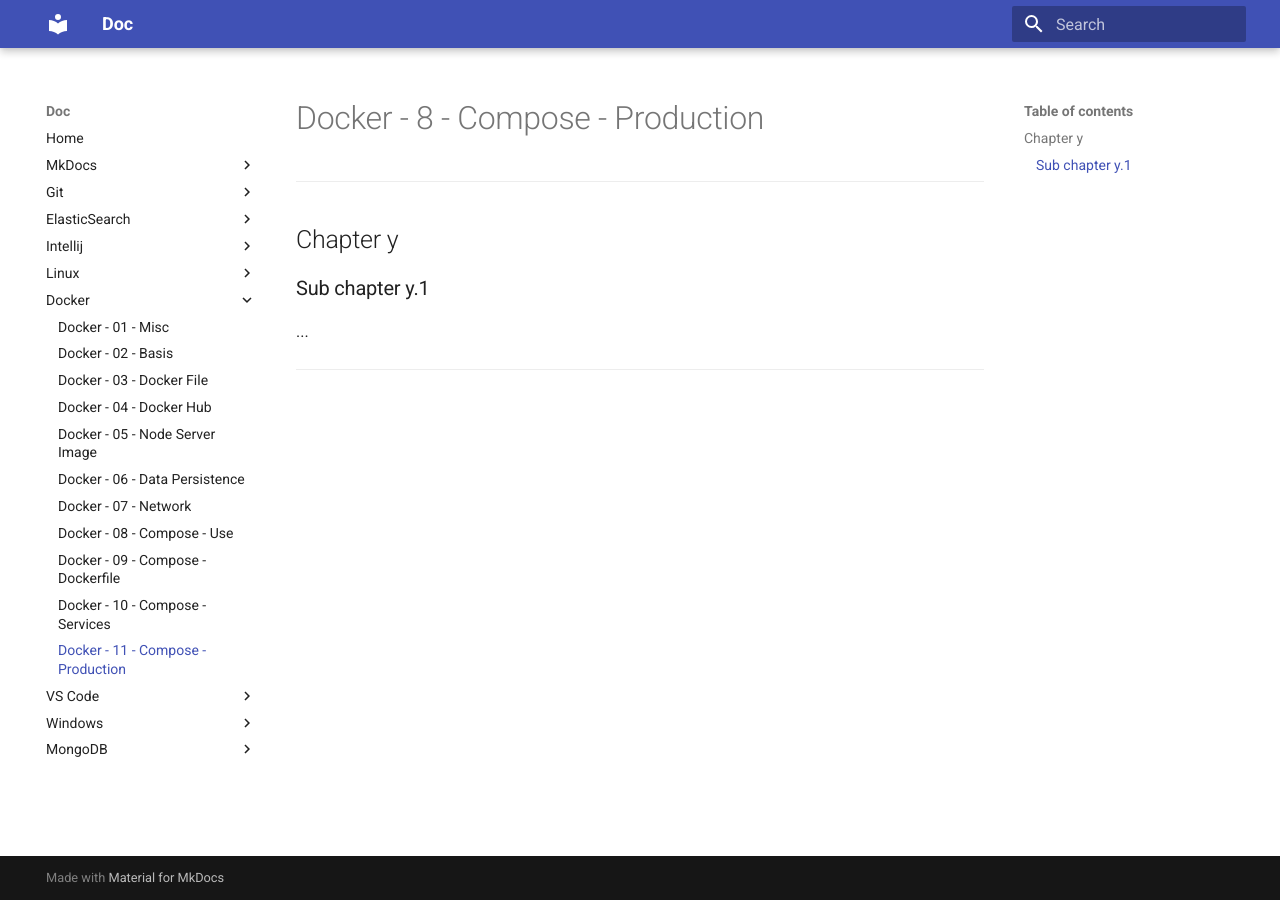
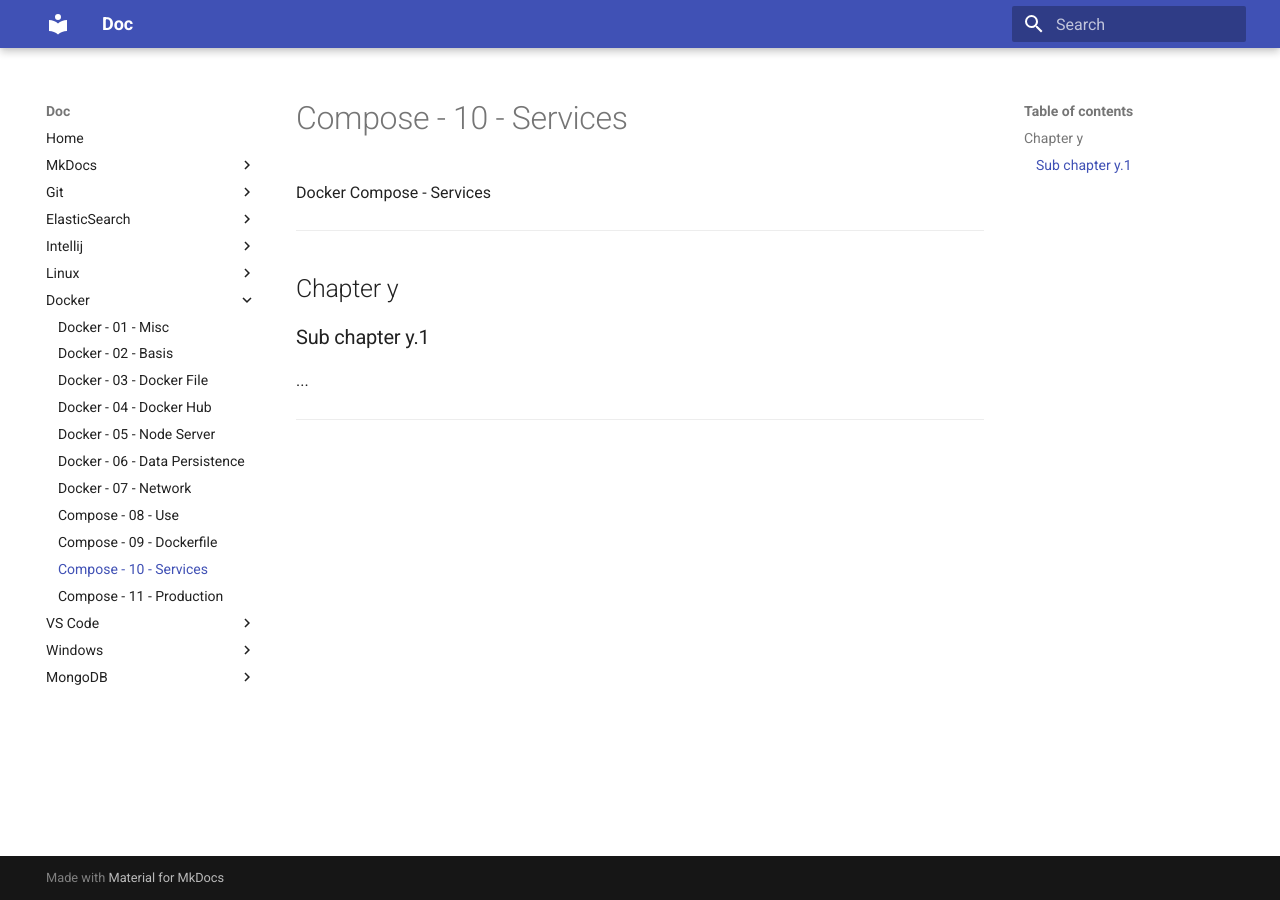
Before and after one commit to oldu73/doc, an MkDocs documentation site: the page built from docs/docker/10-compose-services.md, in a window 1280 px wide. Built offline with MkDocs 1.6.1 and Material for MkDocs 9.7.7, drawn with Linux system fonts in a browser that asks for light colours.

```diff
--- a/docs/docker/11-docker-compose-production.md
+++ b/docs/docker/10-compose-services.md
@@ -1,4 +1,6 @@
-# Docker - 8 - Compose - Production
+# Compose - 10 - Services
+
+Docker Compose - Services
 
 ***
 
--- a/mkdocs.yml
+++ b/mkdocs.yml
@@ -20,13 +20,13 @@
         - 'Docker - 02 - Basis': 'docker/2-docker-basis.md'
         - 'Docker - 03 - Docker File': 'docker/3-docker-dockerfile.md'
         - 'Docker - 04 - Docker Hub': 'docker/4-docker-dockerhub.md'
-        - 'Docker - 05 - Node Server Image': 'docker/5-docker-nodeserverimage.md'
+        - 'Docker - 05 - Node Server': 'docker/5-docker-nodeserver.md'
         - 'Docker - 06 - Data Persistence': 'docker/6-docker-datapersistence.md'
         - 'Docker - 07 - Network': 'docker/7-docker-network.md'
-        - 'Docker - 08 - Compose - Use': 'docker/8-docker-compose-use.md'
-        - 'Docker - 09 - Compose - Dockerfile': 'docker/9-docker-compose-dockerfile.md'
-        - 'Docker - 10 - Compose - Services': 'docker/10-docker-compose-services.md'
-        - 'Docker - 11 - Compose - Production': 'docker/11-docker-compose-production.md'
+        - 'Compose - 08 - Use': 'docker/8-compose-use.md'
+        - 'Compose - 09 - Dockerfile': 'docker/9-compose-dockerfile.md'
+        - 'Compose - 10 - Services': 'docker/10-compose-services.md'
+        - 'Compose - 11 - Production': 'docker/11-compose-production.md'
     - VS Code:
         - 'VS Code - Misc': 'vscode/vscode.md'
     - Windows:
```
Also changed, not shown: docs/docker/11-compose-production.md (renamed from docs/docker/8-docker-compose-use.md, +3 -1 lines), docs/docker/5-docker-nodeserver.md (renamed from docs/docker/5-docker-nodeserverimage.md, +3 -1 lines), docs/docker/6-docker-datapersistence.md (+1 -1 lines), docs/docker/8-compose-use.md (added, +38 -0 lines), docs/docker/9-compose-dockerfile.md (renamed from docs/docker/10-docker-compose-services.md, +3 -1 lines), docs/docker/9-docker-compose-dockerfile.md (deleted, +0 -11 lines).
